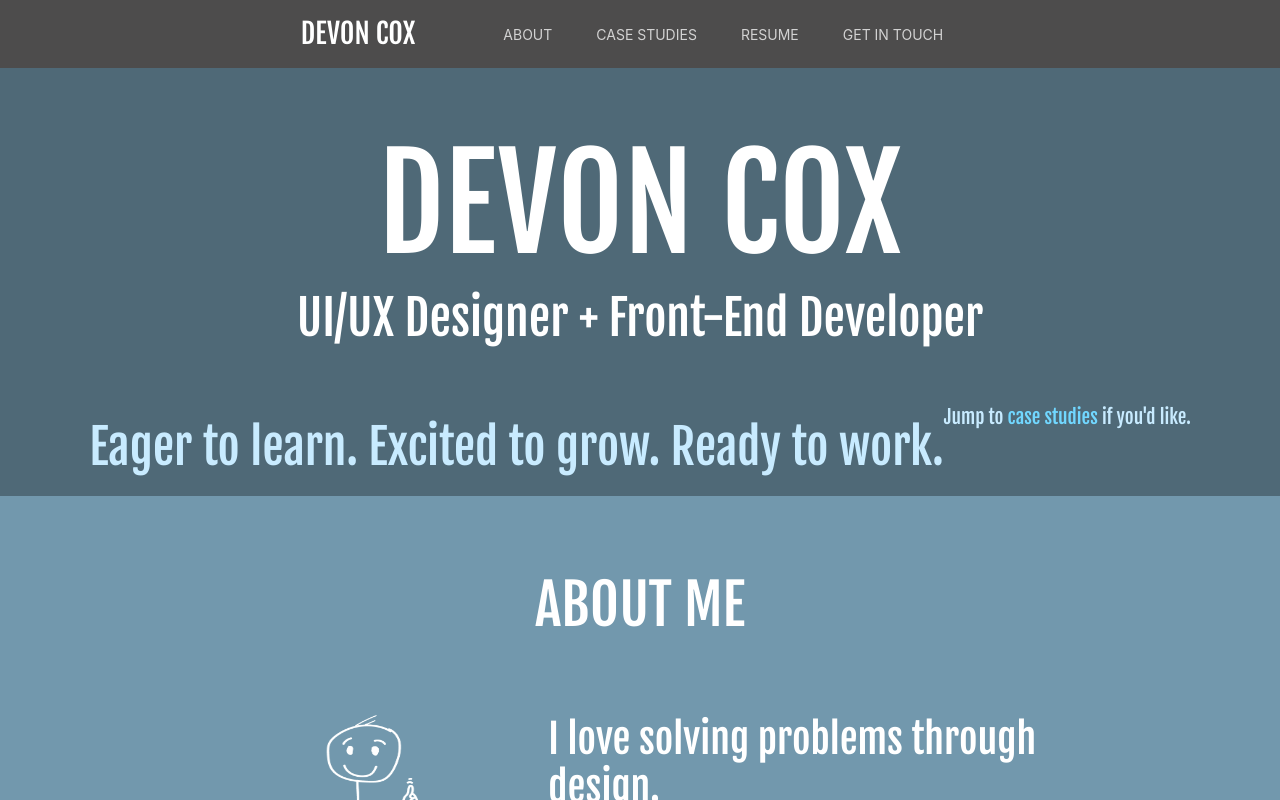
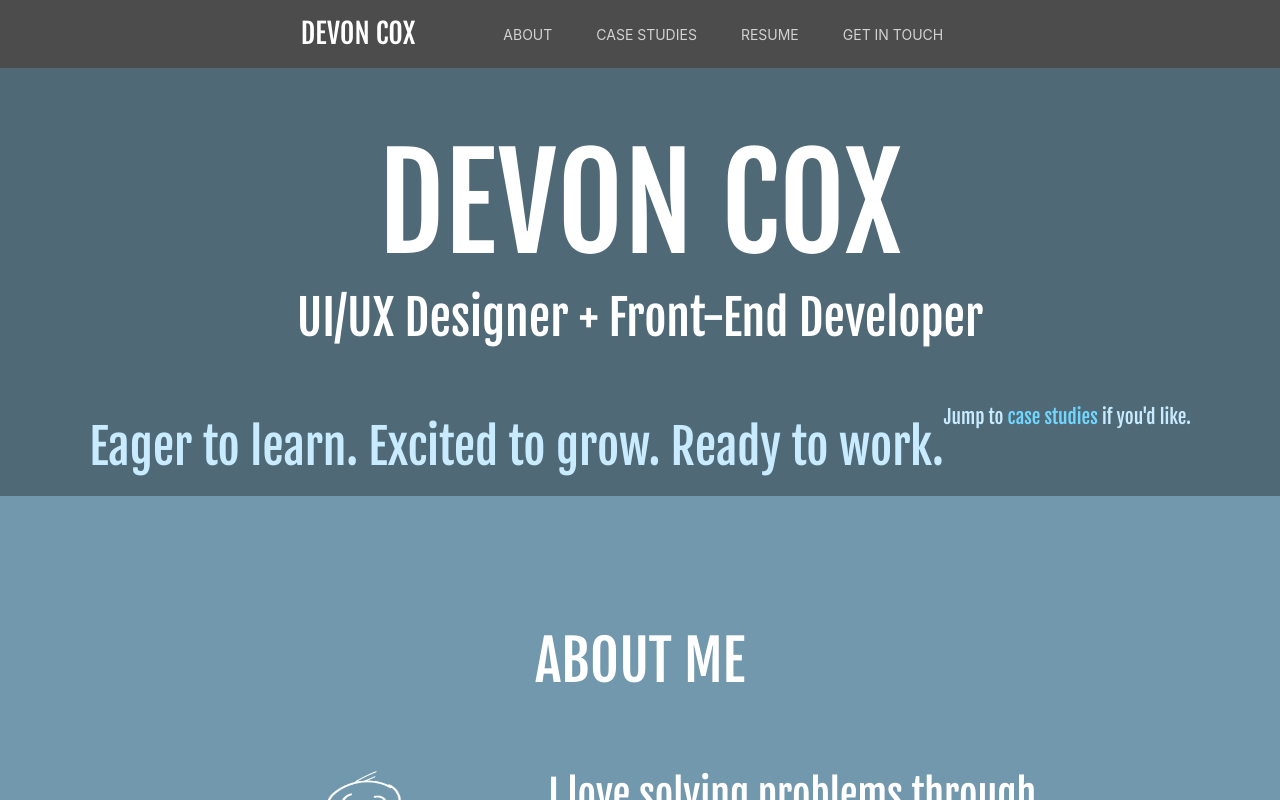
Before and after one commit to Devco2011/Devco2011.github.io, a React (Create React App) app: page /#/ in a window 1280 px wide. Shown: the top 800 px of the page. Built offline with nearby package versions, Linux system fonts and the light colour scheme.

Commit message:
cleaning up

```diff
--- a/src/main/About.js
+++ b/src/main/About.js
@@ -8,8 +8,9 @@ export const About = () => {
     return (
         <>
             <Container id="light-blue-container" fluid>
+                <div id="about"></div>
                 <Row className="justify-content-md-center">
-                    <Col className="col-12 col-md-6 mt-5">
+                    <Col className="col-12 col-md-6 mt-2">
                         <h3 className="section-title">ABOUT ME</h3>
                     </Col>
                 </Row>
@@ -51,6 +52,7 @@ export const About = () => {
                     </Col>
                 </Row>
 
+
             </Container>
         </>
 
--- a/src/main/Contact.js
+++ b/src/main/Contact.js
@@ -32,13 +32,13 @@ export const Contact = () => {
                 </Row>
                 <Row className="justify-content-md-center">
                     <Col className="jumpTo col-3 col-md-2">
-                        <FaLinkedin className="icon pb-4" />
+                        <a href="http://www.linkedin.com/in/devonhcox" target="_blank"><FaLinkedin className="icon pb-4" /></a>
                     </Col>
                     <Col className="jumpTo col-3 col-md-2">
-                        <FaGithub className="icon pb-4" />
+                        <a href="https://github.com/Devco2011" target="_blank"><FaGithub className="icon pb-4" /></a>
                     </Col>
                     <Col className="jumpTo col-3 col-md-2">
-                        <FaDribbble className="icon pb-4" />
+                        <a href="https://dribbble.com/DevCo" target="_blank"><FaDribbble className="icon pb-4" /></a>
                     </Col>
                 </Row>
             </Container >
--- a/src/main/Header.js
+++ b/src/main/Header.js
@@ -22,7 +22,6 @@ export const Header = () => {
                         <p>Jump to <HashLink to="#CaseStudies">case studies</HashLink> if you'd like.</p>
                     </Col>
                 </Row>
-                <div id="about"></div>
             </Container>
         </>
 
```
Also changed, not shown: 1 other file (tests, documents, lock files or other folders).
